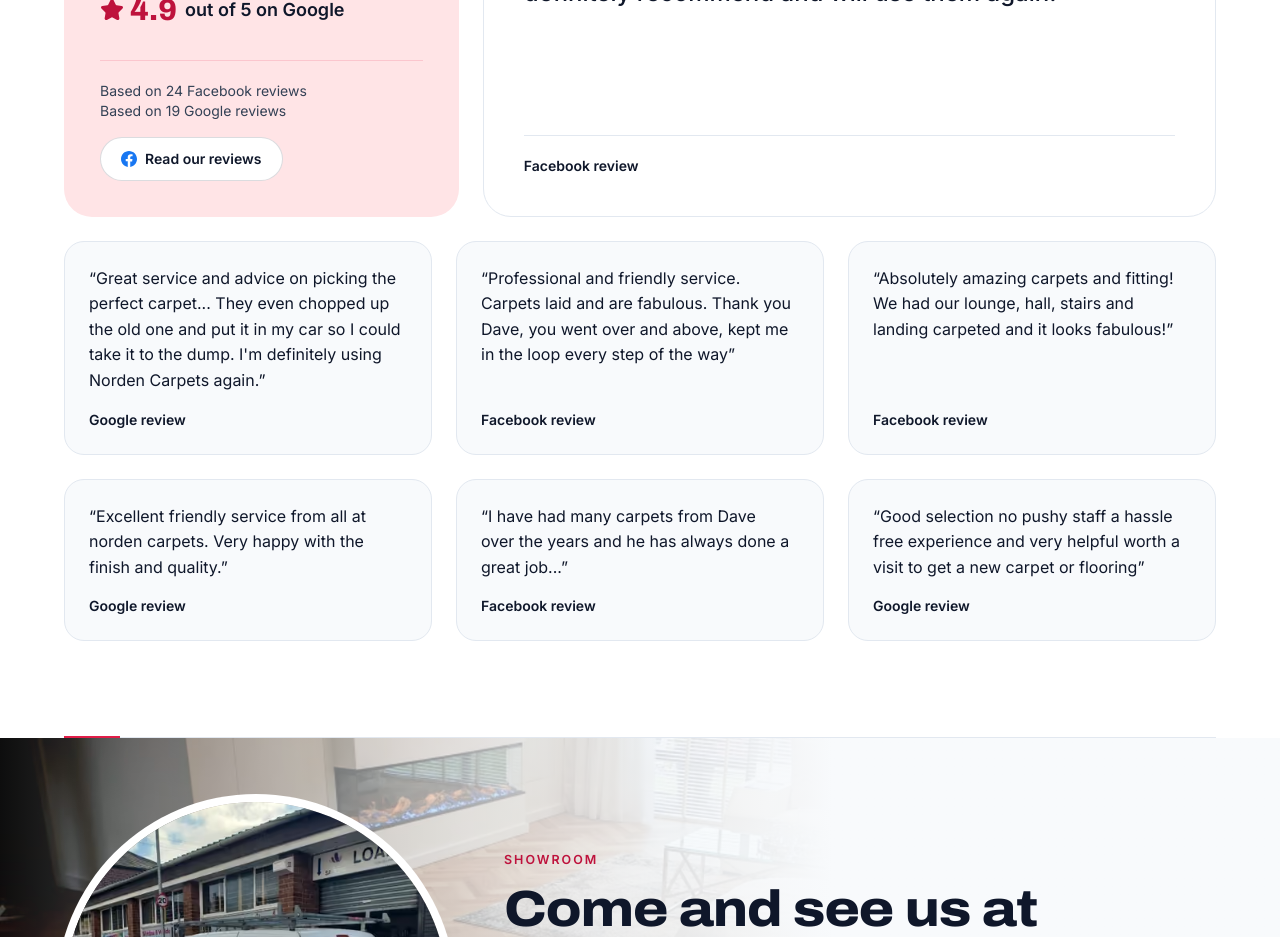
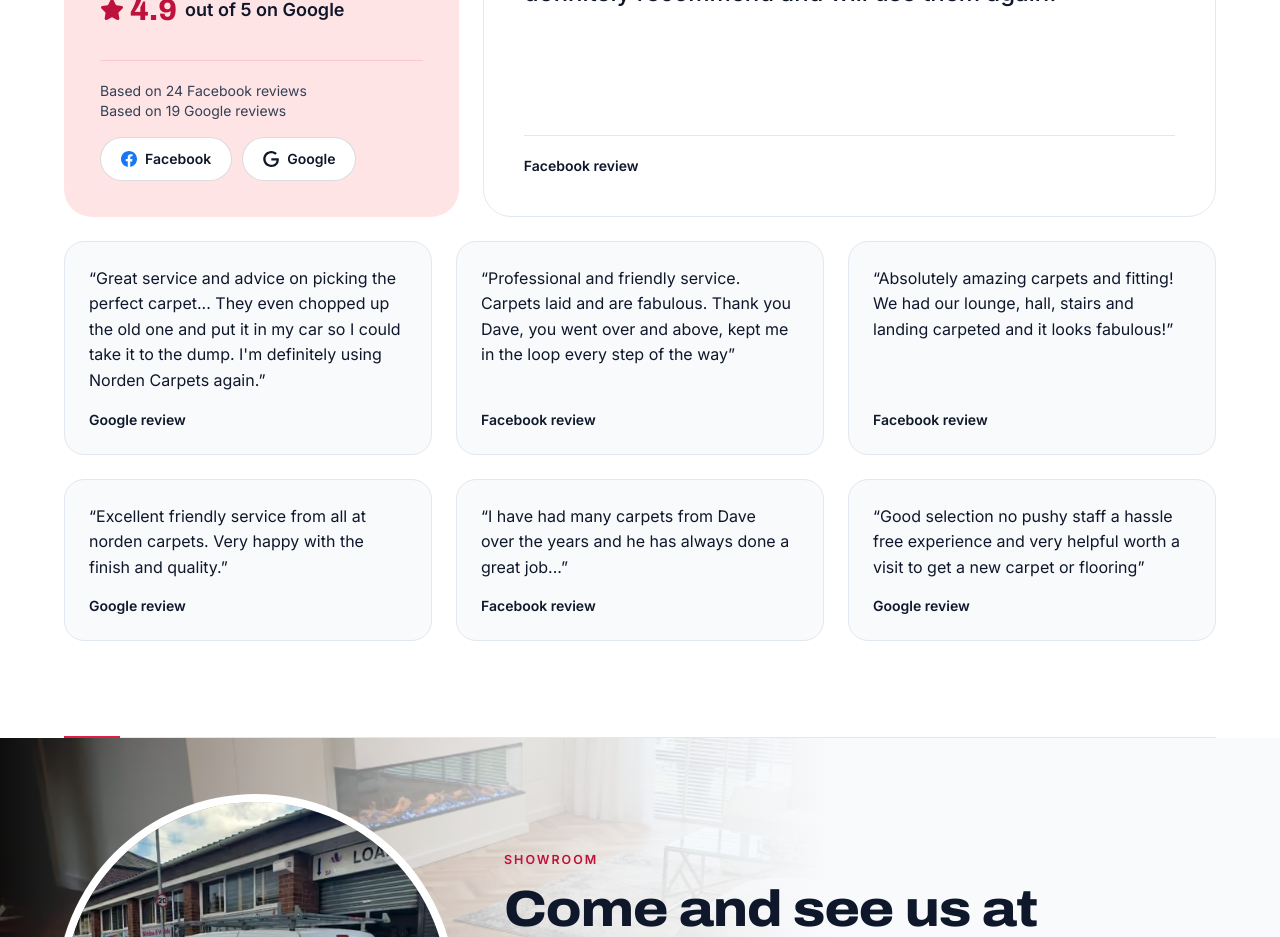
Before and after one commit to stokie2605/Norden-Carpets-Flooring, a React (Vite) app: page / in a window 1280 px wide. Shown: the part 3600-4537 px from the top of the page. Built offline with nearby package versions, Linux system fonts and the light colour scheme.

Commit message:
feat: add Google review button alongside Facebook in proof wall

```diff
--- a/src/components/ProofWall.tsx
+++ b/src/components/ProofWall.tsx
@@ -1,6 +1,6 @@
 import { Star } from 'lucide-react'
 import { copy, links, proof } from '../content/site'
-import { FacebookIcon } from './ui/BrandIcons'
+import { FacebookIcon, GoogleIcon } from './ui/BrandIcons'
 import { buttonClasses } from './ui/Button'
 
 export function ProofWall() {
@@ -36,6 +36,7 @@
                 <br />
                 {proof.google.source}
               </p>
+              <div className="flex flex-wrap items-center gap-2.5">
                 <a
                   href={links.facebook}
                   target="_blank"
@@ -46,6 +47,17 @@
                   {copy.reviews.facebookLink}
                   <span className="sr-only">(opens Facebook in a new tab)</span>
                 </a>
+                <a
+                  href={links.googleReviews}
+                  target="_blank"
+                  rel="noopener"
+                  className={buttonClasses({ variant: 'secondary', size: 'md' })}
+                >
+                  <GoogleIcon className="size-4" />
+                  {copy.reviews.googleLink}
+                  <span className="sr-only">(opens Google in a new tab)</span>
+                </a>
+              </div>
             </div>
           </div>
 
--- a/src/components/ui/BrandIcons.tsx
+++ b/src/components/ui/BrandIcons.tsx
@@ -15,3 +15,11 @@
     </svg>
   )
 }
+
+export function GoogleIcon({ className = 'size-5' }: IconProps) {
+  return (
+    <svg viewBox="0 0 24 24" fill="currentColor" aria-hidden="true" className={className}>
+      <path d="M12.48 10.92v3.28h7.84c-.24 1.84-.853 3.187-1.787 4.133-1.147 1.147-2.933 2.4-6.053 2.4-4.827 0-8.6-3.893-8.6-8.72s3.773-8.72 8.6-8.72c2.6 0 4.507 1.027 5.907 2.347l2.307-2.307C18.747 1.44 16.133 0 12.48 0 5.867 0 .307 5.387.307 12s5.56 12 12.173 12c3.573 0 6.267-1.173 8.373-3.36 2.16-2.16 2.84-5.213 2.84-7.667 0-.76-.053-1.467-.173-2.053H12.48z" />
+    </svg>
+  )
+}
--- a/src/content/site.ts
+++ b/src/content/site.ts
@@ -31,6 +31,7 @@
   whatsapp:
     "https://wa.me/447904322879?text=Hi%20Dave%20and%20Wendy,%20I'd%20like%20to%20send%20some%20room%20photos%20for%20a%20flooring%20quote.",
   facebook: 'https://www.facebook.com/nordencarpetsandflooring',
+  googleReviews: 'https://www.google.com/search?q=norden+carpets',
   privacy: '/privacy',
   terms: '/terms',
   designer: 'https://www.designsystemsweb.co.uk/',
@@ -308,7 +309,8 @@
   reviews: {
     reviewSource: 'Facebook review',
     googleSource: 'Google review',
-    facebookLink: 'Read our reviews',
+    facebookLink: 'Facebook',
+    googleLink: 'Google',
     eyebrow: 'Reviews',
     title: 'What our customers say.',
   },
```
Lines whose indentation alone changed are shown as unchanged.
